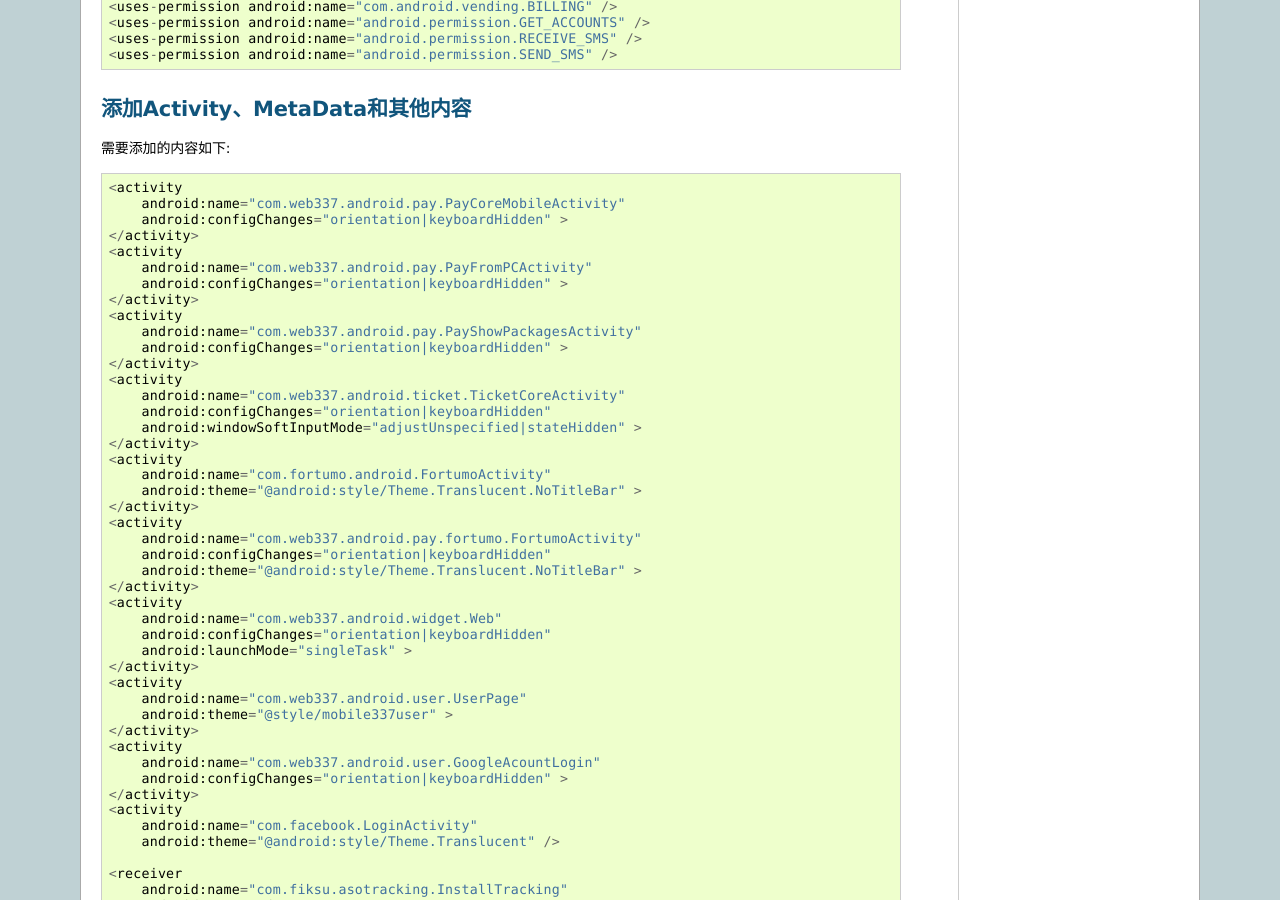
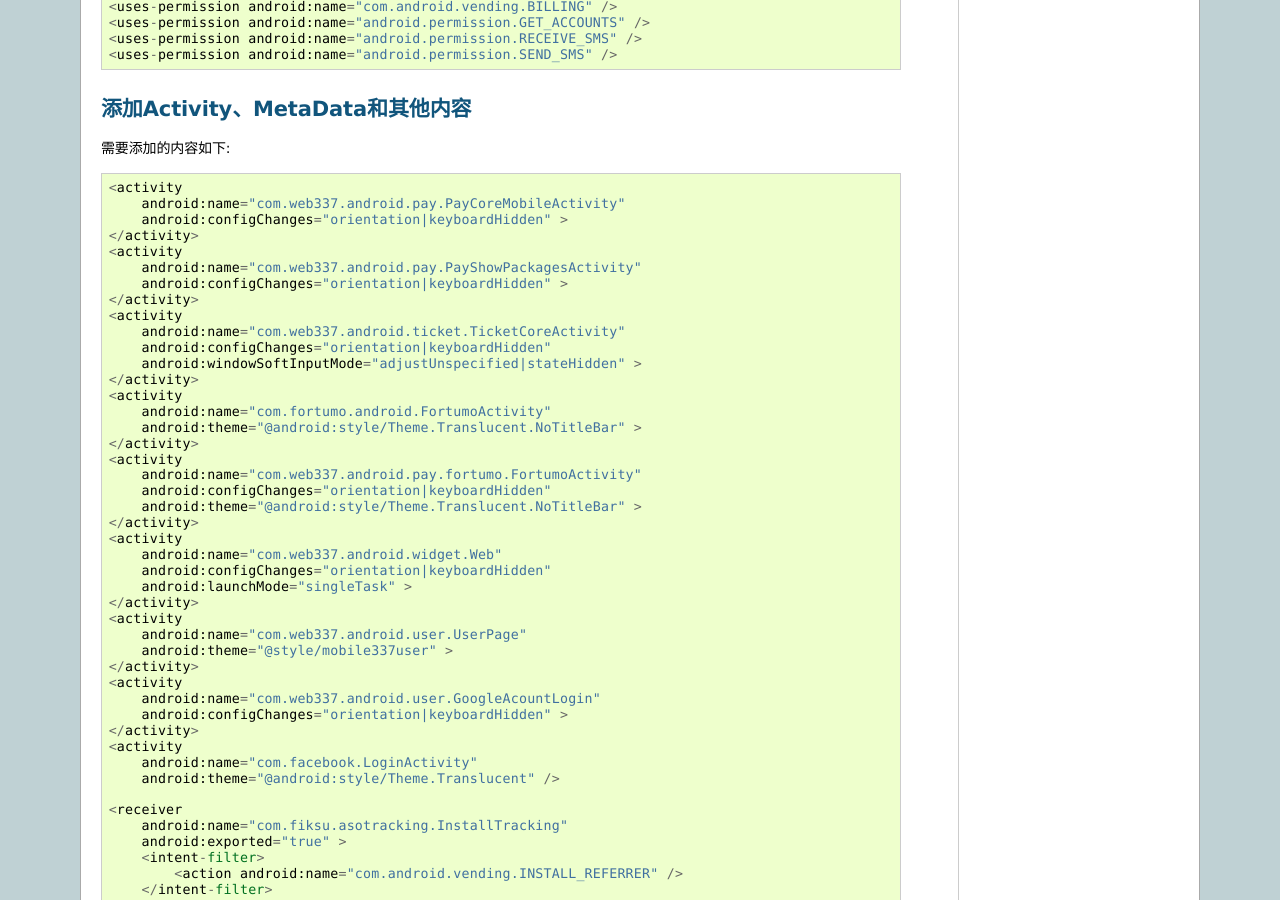
Before and after one commit to dwqelex/deploytest, a Sphinx documentation site: the page built from source/quickstart.rst, in a window 1280 px wide and 900 px high, scrolled down 973 px. Built offline with Sphinx 7.4.7, drawn with Linux system fonts in a browser that asks for light colours.

Commit message:
去掉payfrompc的activity声明

```diff
--- a/source/payment.rst
+++ b/source/payment.rst
@@ -34,10 +34,6 @@
 
 	<activity
 	android:name="com.web337.android.pay.PayCoreMobileActivity"
-	android:configChanges="orientation|keyboardHidden|screenSize"/>
-
-	<activity
-	android:name="com.web337.android.pay.PayFromPCActivity"
 	android:configChanges="orientation|keyboardHidden|screenSize"/>
 
 	<activity
--- a/source/quickstart.rst
+++ b/source/quickstart.rst
@@ -32,10 +32,6 @@
 
         <activity
             android:name="com.web337.android.pay.PayCoreMobileActivity"
-            android:configChanges="orientation|keyboardHidden" >
-        </activity>
-        <activity
-            android:name="com.web337.android.pay.PayFromPCActivity"
             android:configChanges="orientation|keyboardHidden" >
         </activity>
         <activity
```
Also changed, not shown: 11 other files.
